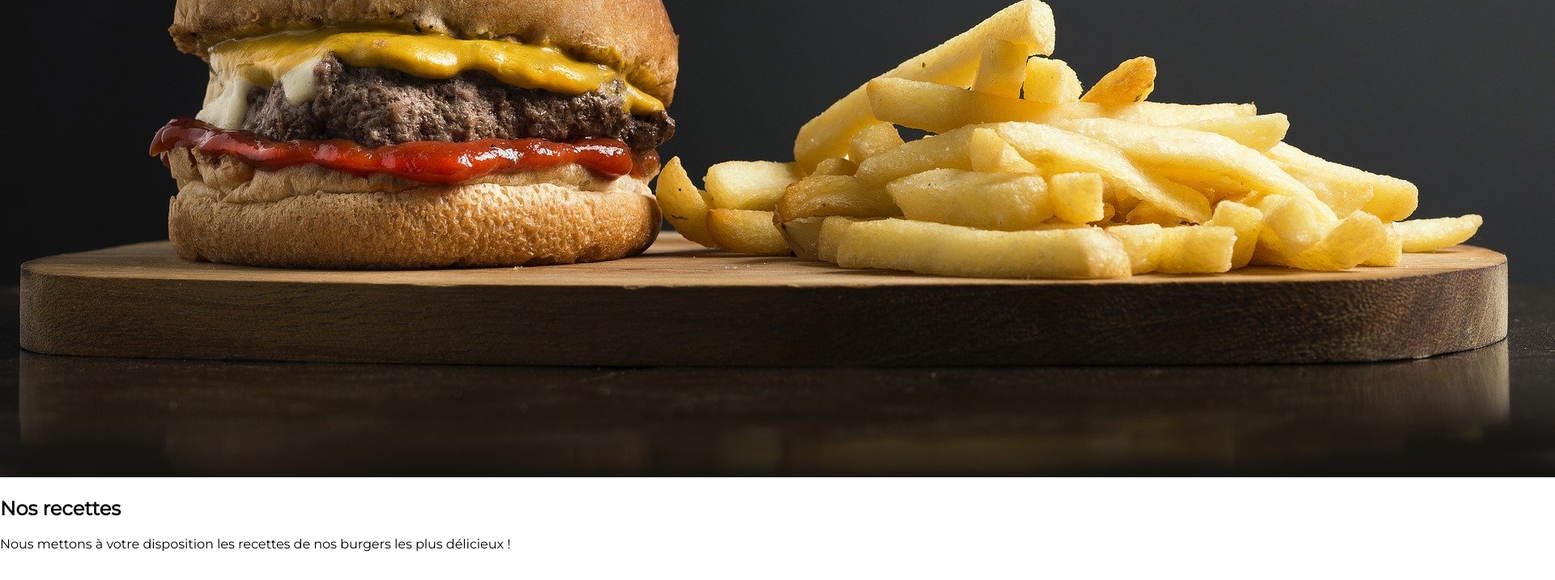
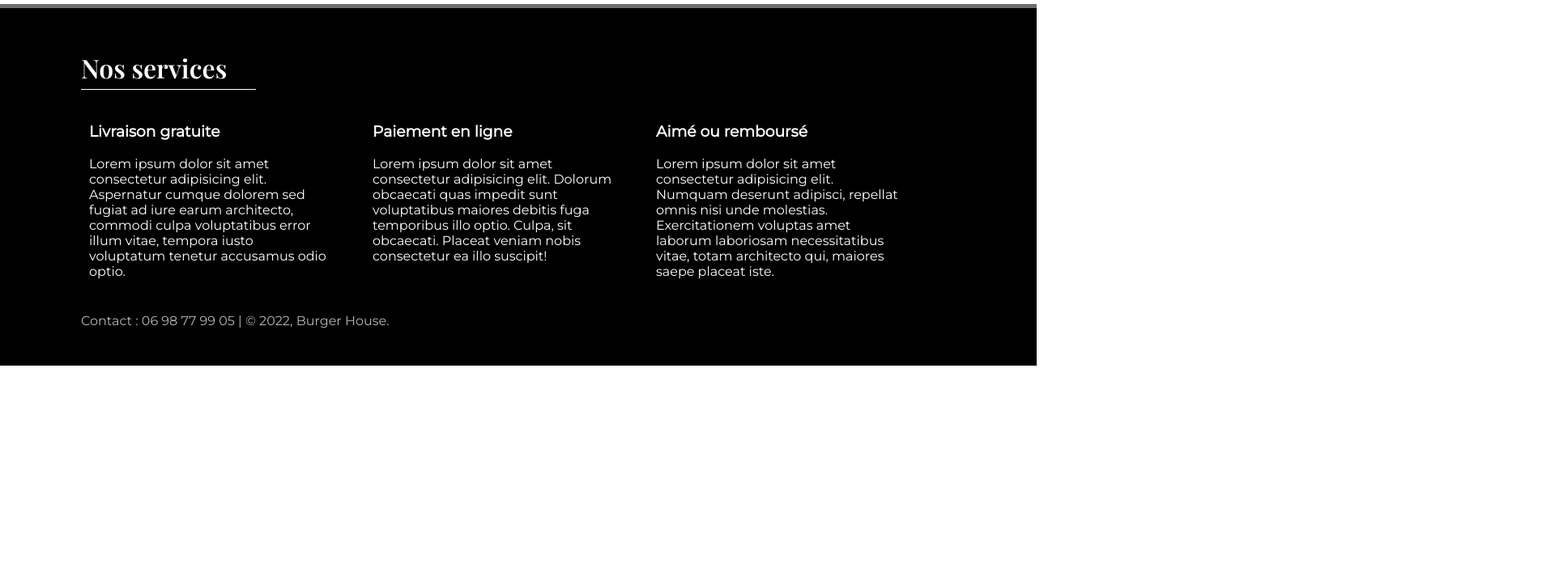
Before and after one commit to ClyseJN/Site_Vitrine, a plain HTML site: page images/index.html in a window 1280 px wide. Shown: the part 1160-1877 px from the top of the page at 81% size, 1920 px wide, since content can reach past the window. After the commit the page ends 1612 px from the top, so only its background shows below. Drawn offline with nearby package versions, Linux system fonts and the light colour scheme.

Commit message:
Implémentation de styles et modification du footer

```diff
--- a/images/index.html
+++ b/images/index.html
@@ -12,7 +12,7 @@
                     <div class="onglets">
                         <a href="">Home</a>
                         <a href="#products">Nos produits</a>
-                        <a href="">Contact</a>
+                        <a href="#contact">Contact</a>
                     </div>
             </nav>
 
@@ -51,5 +51,27 @@
 
                 </div>
             </section>
+
+            <footer>
+
+                <h1>Nos services</h1>
+
+                <div class="services">
+                   <div class="service">
+                        <h3>Livraison gratuite</h3>
+                        <p>Lorem ipsum dolor sit amet consectetur adipisicing elit. Aspernatur cumque dolorem sed fugiat ad iure earum architecto, commodi culpa voluptatibus error illum vitae, tempora iusto voluptatum tenetur accusamus odio optio.</p>
+                   </div>
+                   <div class="service">
+                        <h3>Paiement en ligne</h3>
+                        <p>Lorem ipsum dolor sit amet consectetur adipisicing elit. Dolorum obcaecati quas impedit sunt voluptatibus maiores debitis fuga temporibus illo optio. Culpa, sit obcaecati. Placeat veniam nobis consectetur ea illo suscipit!</p>
+                   </div>
+                   <div class="service">
+                        <h3>Aimé ou remboursé</h3>
+                        <p>Lorem ipsum dolor sit amet consectetur adipisicing elit. Numquam deserunt adipisci, repellat omnis nisi unde molestias. Exercitationem voluptas amet laborum laboriosam necessitatibus vitae, totam architecto qui, maiores saepe placeat iste.</p>
+                   </div>
+                </div>
+
+                <p id="contact">Contact : 06 98 77 99 05 | &copy; 2022, Burger House.</p>
+            </footer>
         </body>
 </html>
--- a/images/style.css
+++ b/images/style.css
@@ -1,30 +1,30 @@
 @import url('https://fonts.googleapis.com/css2?family=Montserrat&display=swap');
 @import url('https://fonts.googleapis.com/css2?family=Montserrat&family=Playfair+Display:wght@600&display=swap');
-html{
+html {
     scroll-behavior: smooth;
 }
-body{
+body {
     margin: 0;
     padding: 0;
     font-family: 'Montserrat', sans-serif;
 }
-nav{
+nav {
     display: flex;
     flex-wrap: wrap;
     justify-content: center;
     align-items: center;
     border-bottom: 5px solid #6f6f6f;
 }
-nav h1{
+nav h1 {
     color: #717171;
     font-family: 'Playfair Display', sans-serif;
     font-size: 30px;
 }
-nav .onglets{
+nav .onglets {
     margin-top: 3px;
     margin-left: 300px;
 }
-nav .onglets a{
+nav .onglets a {
     text-decoration: none;
     color: black;
     margin-right: 10px;
@@ -32,7 +32,7 @@ nav .onglets a{
     padding-bottom: 5px;
 }
 
-header{
+header {
     display: flex;
     flex-direction: column;
     align-items: center;
@@ -41,17 +41,17 @@ header{
     color: #fff;
     padding: 40px;
 }
-header h1{
+header h1 {
     font-family: 'Playfair Display', sans-serif;
     font-size: 50px;
 }
-header h4{
+header h4 {
     margin-bottom: 20px;
     font-size: 20px;
     text-align: center;
     border-bottom: 1px solid #fff;
 }
-header button{
+header button {
     padding: 10px 20px;
     background-color: #fff;
     color: #000;
@@ -62,9 +62,89 @@ header button{
     cursor: pointer;
 }
 
+.main {
+    margin-top: 40px;
+    display: flex;
+    flex-direction: column;
+    align-items: center;
+}
+
+.main .content .card {
+    display: flex;
+    flex-wrap: wrap;
+    justify-content: center;
+    margin-bottom: 20px;
+}
+
+.main .content .card .left {
+    flex: 0 0 30%;
+    padding: 20px;
+    background-color: black;
+    color: #fff;
+}
+
+.main .content .card.right {
+    flex: 0 0 70%;
+}
+
+.main .content .card .right img {
+    height: 300px;
+    width: 400px;
+    margin-top: 5px;
+}
+
+footer {
+    margin-top: 40px;
+    border-top: 5px solid #6f6f6f;
+    background-color: #000;
+    color: #fff;
+    padding: 30px 100px;
+
+}
+
+footer h1 {
+    font-family: 'Playfair Display', sans-serif;
+    border-bottom: 1px solid #fff;
+    width: 20%;
+    padding-bottom: 5px;
+}
+
+footer .services {
+    margin-top: -10px;
+    display: flex;
+    flex-wrap: wrap;
+}
+
+footer .services .service {
+    margin-right: 30px;
+    padding: 10px;
+}
+
+footer .services .service p {
+    max-width: 300px;
+}
+
+footer #contact{
+    color: rgb(181, 181, 181);
+}
+
 @media screen and (max-width:680px) {
-    nav .onglets{
+    nav .onglets {
         margin-left: 0px;
         margin-bottom: 20px;
     }
+    .main .card {
+        margin: 10px;
+    }
+    .main .content .card .right img {
+        height: 200px;
+        width: 100%;
+        margin-top: 0px;
+    }
+    .main .content .card {
+        display: block;
+    }
+    footer {
+        padding: 30px;
+    }
 }
```
